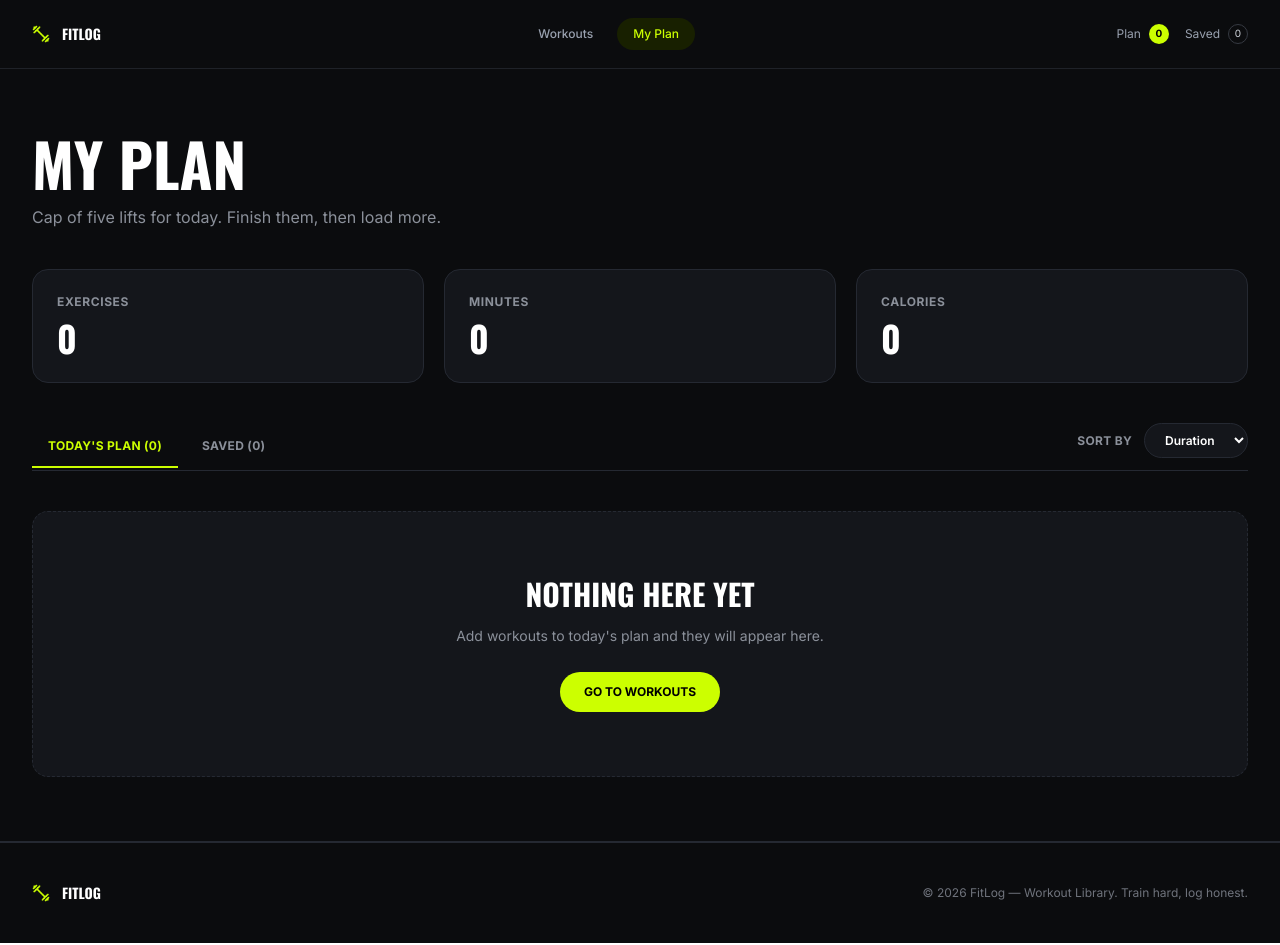
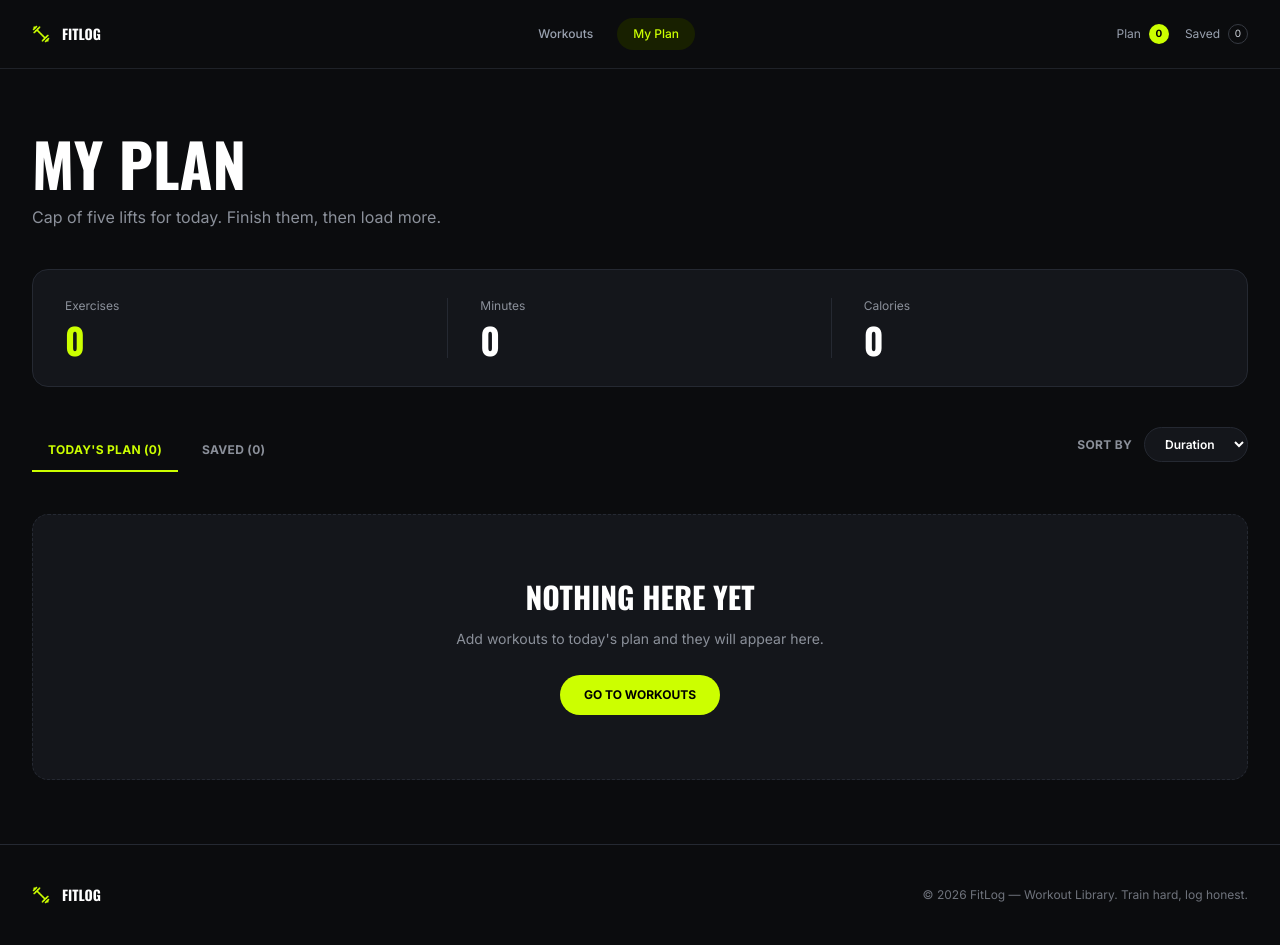
Before and after one commit to FZ-Fahim/PH-Assignment06, a Next.js app: page /my-plan in a window 1280 px wide. Built offline with nearby package versions, Linux system fonts and the light colour scheme.

Commit message:
updated my plan UI

```diff
--- a/src/app/my-plan/page.tsx
+++ b/src/app/my-plan/page.tsx
@@ -75,7 +75,7 @@ removeSaved(id);
 showMessage("Workout removed from saved.");
 };
 
-return ( <main className="flex-1 bg-[var(--fitlog-bg)]"> <section className="border-b border-[var(--fitlog-border)] px-4 py-12 sm:px-6 lg:px-8 lg:py-16"> <div className="mx-auto max-w-[1400px]">
+return ( <main className="flex-1 bg-[var(--fitlog-bg)]"><section className=" border-[var(--fitlog-border)] px-4 py-12 sm:px-6 lg:px-8 lg:py-16"> <div className="mx-auto max-w-[1400px]">
 
 
       {/* Header */}
@@ -90,40 +90,45 @@ return ( <main className="flex-1 bg-[var(--fitlog-bg)]"> <section className="bor
       </div>
 
       {/* Metrics */}
-      <div className="mt-10 grid grid-cols-3 gap-3 sm:gap-5">
-        <div className="rounded-2xl border border-[var(--fitlog-border)] bg-[var(--fitlog-card)] p-4 sm:p-6">
-          <p className="text-[10px] font-bold uppercase tracking-wider text-[var(--fitlog-muted)] sm:text-xs">
+        <div className="mt-10 rounded-2xl border border-[var(--fitlog-border)] bg-[var(--fitlog-card)] px-6 py-7 sm:px-8">
+          <div className="grid grid-cols-3">
+            {/* Exercises */}
+            <div className="border-r border-[var(--fitlog-border)] pr-6 sm:pr-8">
+              <p className="text-xs text-[var(--fitlog-muted)]">
                 Exercises
               </p>
 
-          <p className="mt-2 font-display text-3xl font-bold text-white sm:text-4xl">
+              <p className="mt-2 font-display text-4xl font-bold leading-none text-[var(--fitlog-accent)]">
                 {currentWorkouts.length}
               </p>
             </div>
 
-        <div className="rounded-2xl border border-[var(--fitlog-border)] bg-[var(--fitlog-card)] p-4 sm:p-6">
-          <p className="text-[10px] font-bold uppercase tracking-wider text-[var(--fitlog-muted)] sm:text-xs">
+            {/* Minutes */}
+            <div className="border-r border-[var(--fitlog-border)] px-6 sm:px-8">
+              <p className="text-xs text-[var(--fitlog-muted)]">
                 Minutes
               </p>
 
-          <p className="mt-2 font-display text-3xl font-bold text-white sm:text-4xl">
+              <p className="mt-2 font-display text-4xl font-bold leading-none text-white">
                 {totalMinutes}
               </p>
             </div>
 
-        <div className="rounded-2xl border border-[var(--fitlog-border)] bg-[var(--fitlog-card)] p-4 sm:p-6">
-          <p className="text-[10px] font-bold uppercase tracking-wider text-[var(--fitlog-muted)] sm:text-xs">
+            {/* Calories */}
+            <div className="pl-6 sm:pl-8">
+              <p className="text-xs text-[var(--fitlog-muted)]">
                 Calories
               </p>
 
-          <p className="mt-2 font-display text-3xl font-bold text-white sm:text-4xl">
+              <p className="mt-2 font-display text-4xl font-bold leading-none text-white">
                 {totalCalories}
               </p>
             </div>
           </div>
+        </div>
 
       {/* Tabs */}
-      <div className="mt-10 flex flex-wrap items-center justify-between gap-4 border-b border-[var(--fitlog-border)]">
+      <div className="mt-10 flex flex-wrap items-center justify-between gap-4  border-[var(--fitlog-border)]">
         <div className="flex gap-2">
             <Link
               href="/my-plan"
@@ -171,12 +176,12 @@ return ( <main className="flex-1 bg-[var(--fitlog-bg)]"> <section className="bor
       </div>
 
       {/* Toast */}
+
         {message && (
-        <div className="mt-5 rounded-xl border border-[var(--fitlog-border)] bg-[var(--fitlog-card)] px-4 py-3 text-center text-sm text-white">
+          <div className="fixed right-4 top-20 z-50 rounded-xl border border-[var(--fitlog-border)] bg-[var(--fitlog-card)] px-5 py-3 text-sm font-medium text-white shadow-2xl sm:right-6">
             {message}
           </div>
         )}
-
       {/* Workout Cards */}
       {sortedWorkouts.length > 0 ? (
         <div className="mt-8 space-y-4">
```
Lines whose indentation alone changed are shown as unchanged.
